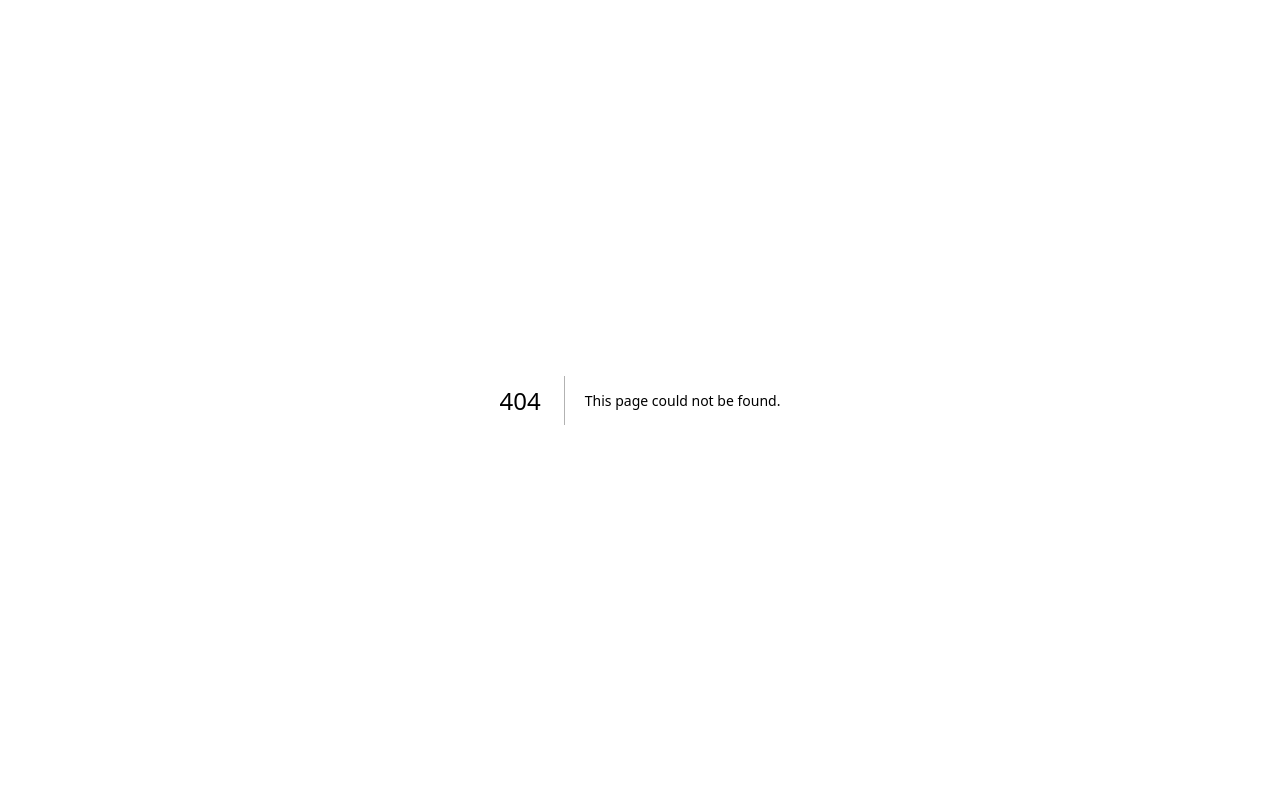
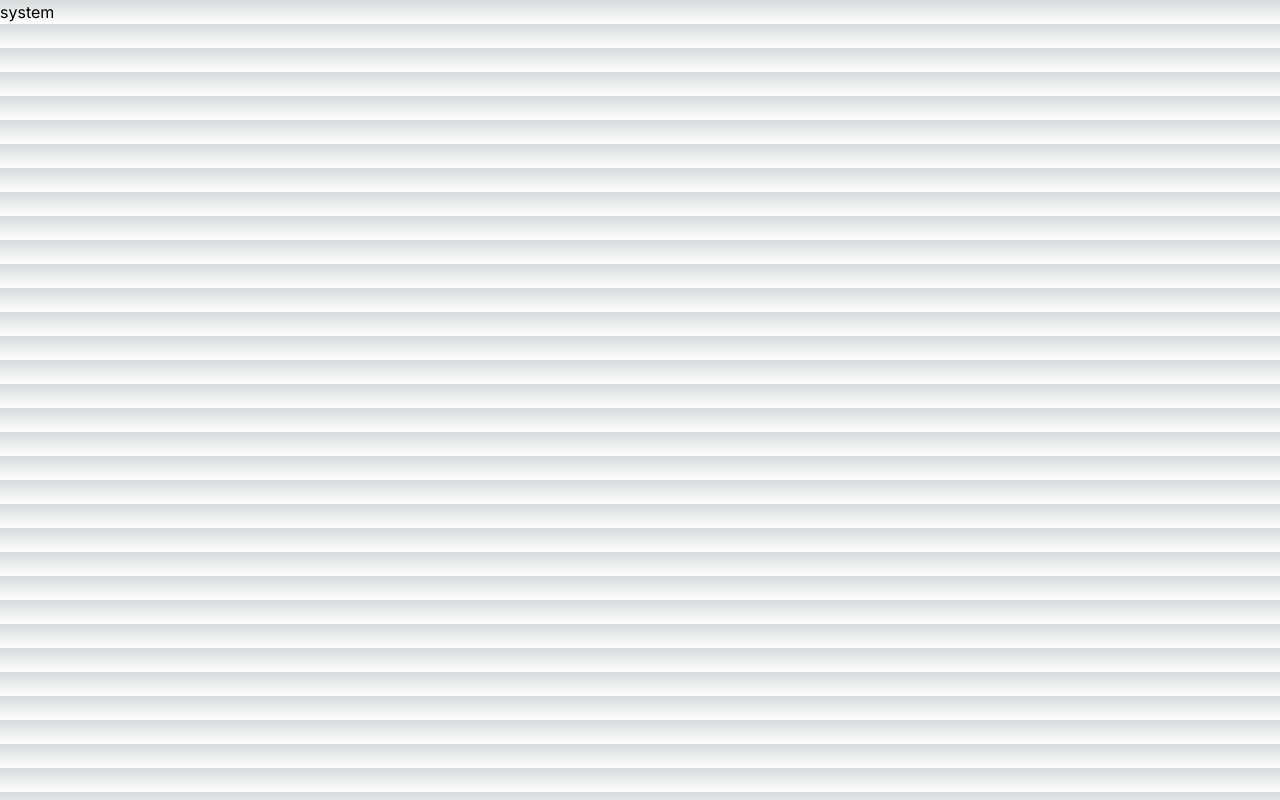
Before and after one commit to dylanvu/ICSSC-Brain-Games-2024-Code-Blocks, a Next.js app: page /system in a window 1280 px wide. Before the commit this address had no page. Built offline with nearby package versions, Linux system fonts and the light colour scheme.

Commit message:
make scaffold for frontend

```diff
--- /dev/null
+++ b/src/app/system/page.tsx
@@ -0,0 +1,8 @@
+import PasswordInputPage from "@/components/passwordInput";
+import react from "react";
+
+export default function System() {
+    return (
+        <PasswordInputPage codeBlock="system" key="system" />
+    )
+}
--- /dev/null
+++ b/src/components/passwordInput.tsx
@@ -0,0 +1,17 @@
+import react from "react";
+
+/**
+ *
+ * @param codeBlock - the title of the page
+ * @param key - the key to send to the backend in the body
+ * @returns
+ */
+export default function PasswordInputPage(props: { codeBlock: string, key: string }) {
+    return (
+        <div>
+            <h1>
+                {props.codeBlock}
+            </h1>
+        </div >
+    )
+}
```
